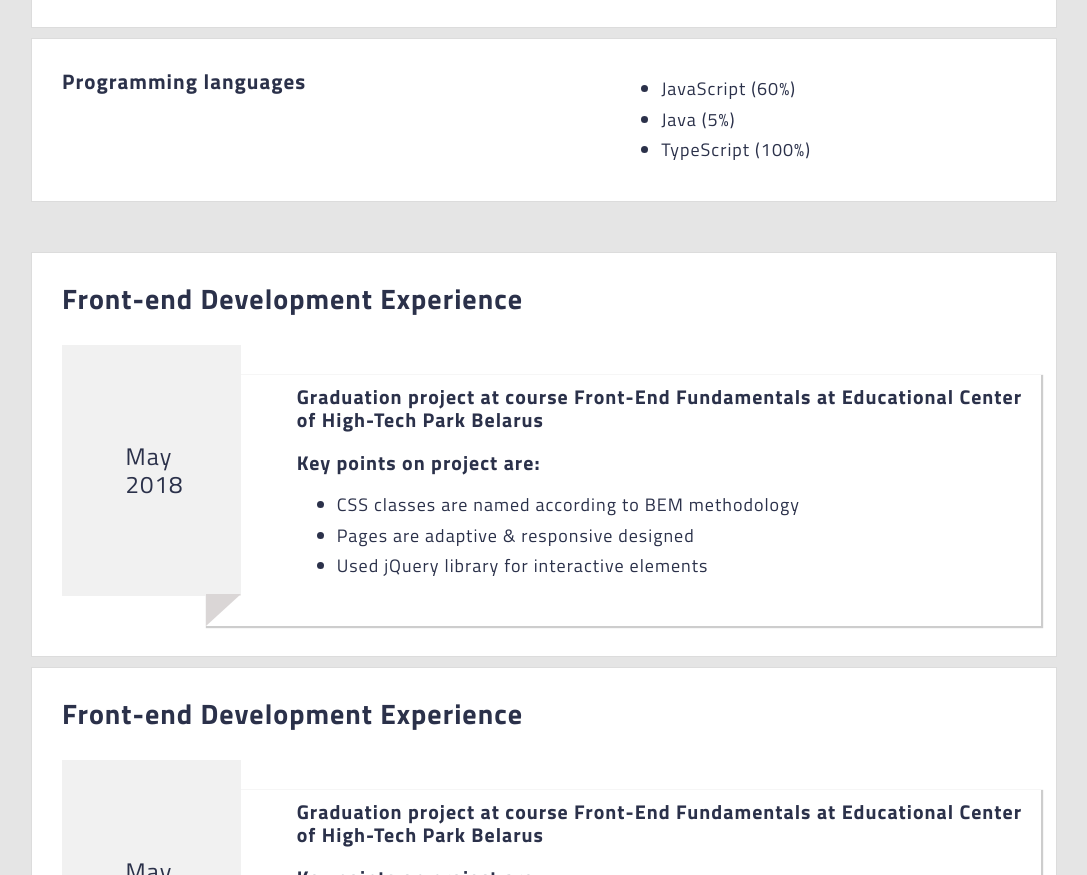
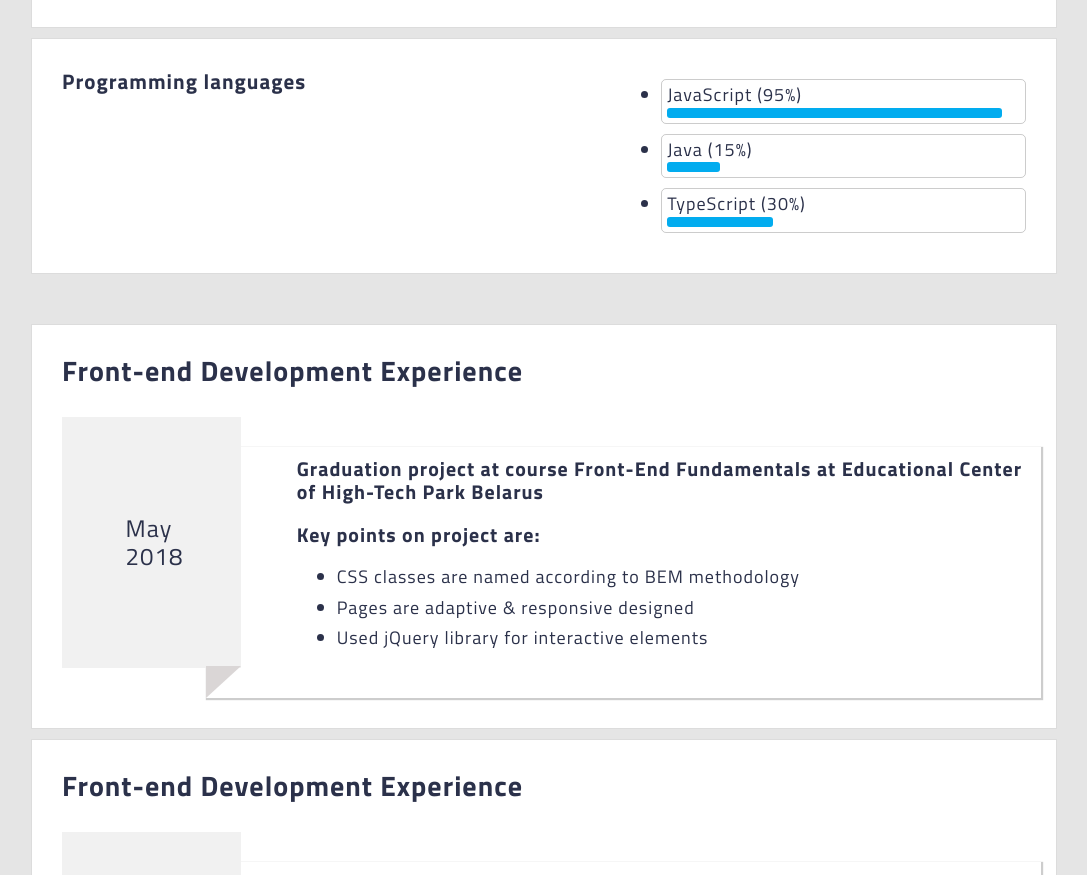
Before and after one commit to muratx10/rsschool-2019Q1-cv, a plain HTML site: page index.html in a window 1280 px wide. Shown: the part 899-1774 px from the top of the page, without its empty margins (96-1183 px from the left). Drawn offline with Linux system fonts and the light colour scheme; files whose address does not match are found by name.

Commit message:
feat: add to skills section animated progress line

```diff
--- a/index.html
+++ b/index.html
@@ -86,9 +86,9 @@
                 <h3>Programming languages</h3>
                 <div class="list">
                     <ul>
-                        <li data-level = '60'>JavaScript <span></span></li>
-                        <li data-level = '5'>Java <span></span></li>
-                        <li data-level = '100'>TypeScript <span></span></li>
+                        <li data-level = '95'>JavaScript <span></span><span class="progress"></span></li>
+                        <li data-level = '15'>Java <span></span><span class="progress"></span></li>
+                        <li data-level = '30'>TypeScript <span></span><span class="progress"></span></li>
                     </ul>
                 </div>
             </div>
--- a/script.js
+++ b/script.js
@@ -88,12 +88,14 @@ mainInfo.addEventListener('mouseover', (e) => {
 
 
 const itemsLevel = Array.from(document.querySelectorAll('.item .list li'));
+const progressLine = Array.from(document.querySelectorAll('.progress'));
 for (let i = 0; i < itemsLevel.length; i++) {
     let level = parseInt(itemsLevel[i].dataset.level);
     let outputNum = 0;
     const timer3 = setInterval(() => {
         let span = itemsLevel[i].firstElementChild;
         span.textContent = `(${outputNum}%)`;
+        progressLine[i].style.width = `${outputNum}%`;
         if (outputNum === level) {
             clearInterval(timer3);
         } else {
--- a/styles/styles.scss
+++ b/styles/styles.scss
@@ -368,6 +368,34 @@ main {
             width: 42%;
             li {
                 margin: 10px 0;
+                padding: 5px;
+                border-radius: 5px;
+                border: thin solid rgba($color: #000, $alpha: 0.2);
+                position: relative;
+
+                .progress {
+                    height: 10px;
+                    border-radius: 3px;
+                    margin-top: 2px;
+                    display: block;
+                    background: #02acef;
+                    position: relative;
+                    top: 0;
+                    left: 0;
+                }
+
+                // &:after {
+                //     content: '';
+                //     height: 10px;
+                //     border-radius: 3px;
+                //     margin-top: 2px;
+                //     display: block;
+                //     width: 100%;
+                //     background: #02acef;
+                //     position: relative;
+                //     top: 0;
+                //     left: 0;
+                // }
             }
         }
     }
```
Also changed, not shown: styles/styles.css, 1 other file.
